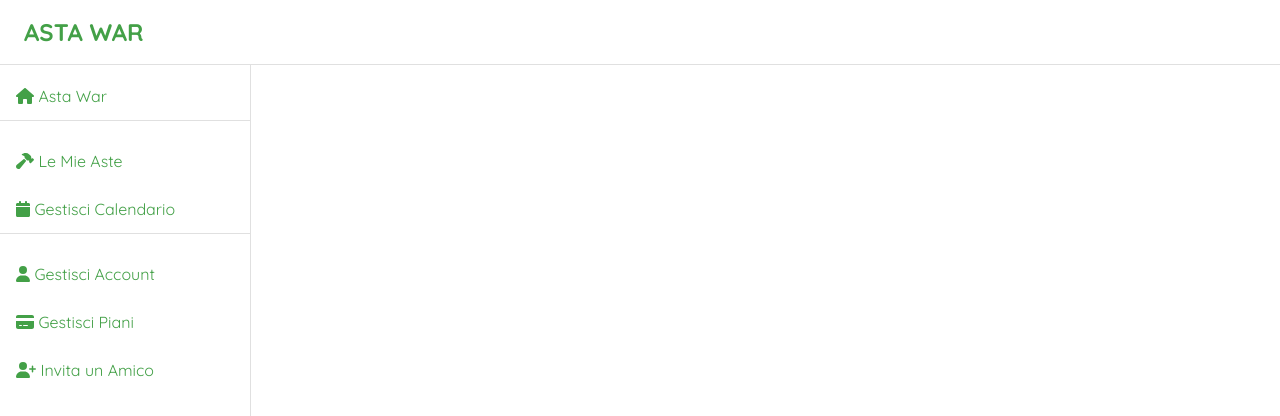
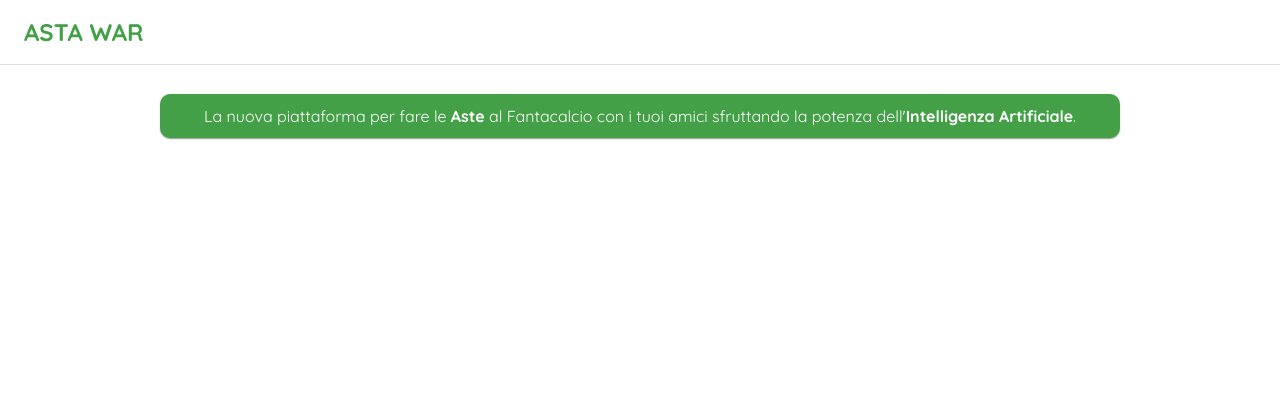
Before and after one commit to danielecomandini/astawar, a React (Vite) app: page / in a window 1280 px wide. Shown: the top 416 px of the page. Built offline with nearby package versions, Linux system fonts and the light colour scheme.

Commit message:
Messaggio iniziale al subscriptions plan

```diff
--- /dev/null
+++ b/src/UI/elements/AWCard.jsx
@@ -0,0 +1,7 @@
+import { Card } from "@mui/material";
+
+const AWCard = ({ children, ...props }) => {
+  return <Card {...props}>{children}</Card>;
+};
+
+export default AWCard;
--- a/src/UI/layouts/AstaWarLayout.tsx
+++ b/src/UI/layouts/AstaWarLayout.tsx
@@ -1,10 +1,14 @@
+import { useState } from "react";
 import AstaWarHeader from "./AstaWarHeader";
 import AstaWarMenu from "./AstaWarMenu";
+import AstaWarSubscriptionPlan from "../../pages/subscriptions/AstaWarSubscriptionPlan";
 
 const AstaWarLayout = () => {
+  const [user, setUser] = useState(undefined);
   return (
     <>
-      <AstaWarMenu />
+      {user && <AstaWarMenu />}
+      {!user && <AstaWarSubscriptionPlan />}
       <AstaWarHeader />
     </>
   );
--- /dev/null
+++ b/src/pages/subscriptions/AstaWarSubscriptionPlan.tsx
@@ -0,0 +1,27 @@
+import { Toolbar } from "@mui/material";
+import AWCard from "../../UI/elements/AWCard";
+import { AW_COLORS } from "../../UI/themes/AstaWarTheme";
+
+const AstaWarSubscriptionPlan = () => {
+  return (
+    <>
+      <Toolbar />
+      <AWCard
+        sx={{
+          width: "75%",
+          margin: "0 auto",
+          marginTop: "30px",
+          backgroundColor: AW_COLORS.highlight,
+          color: AW_COLORS.white,
+          padding: "10px",
+          textAlign: "center",
+        }}
+      >
+        La nuova piattaforma per fare le <b>Aste</b> al Fantacalcio con i tuoi
+        amici sfruttando la potenza dell'<b>Intelligenza Artificiale</b>.
+      </AWCard>
+    </>
+  );
+};
+
+export default AstaWarSubscriptionPlan;
```
